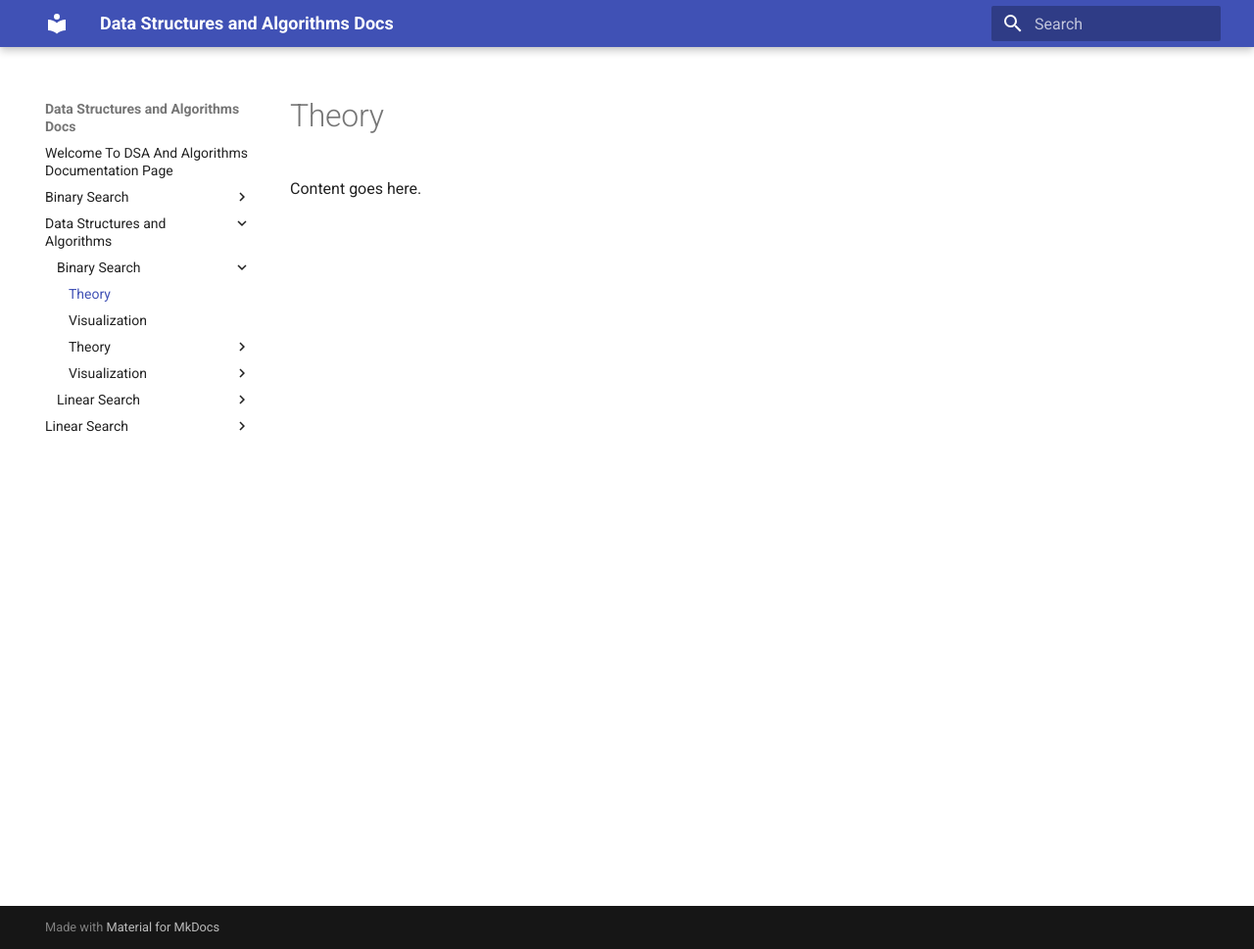
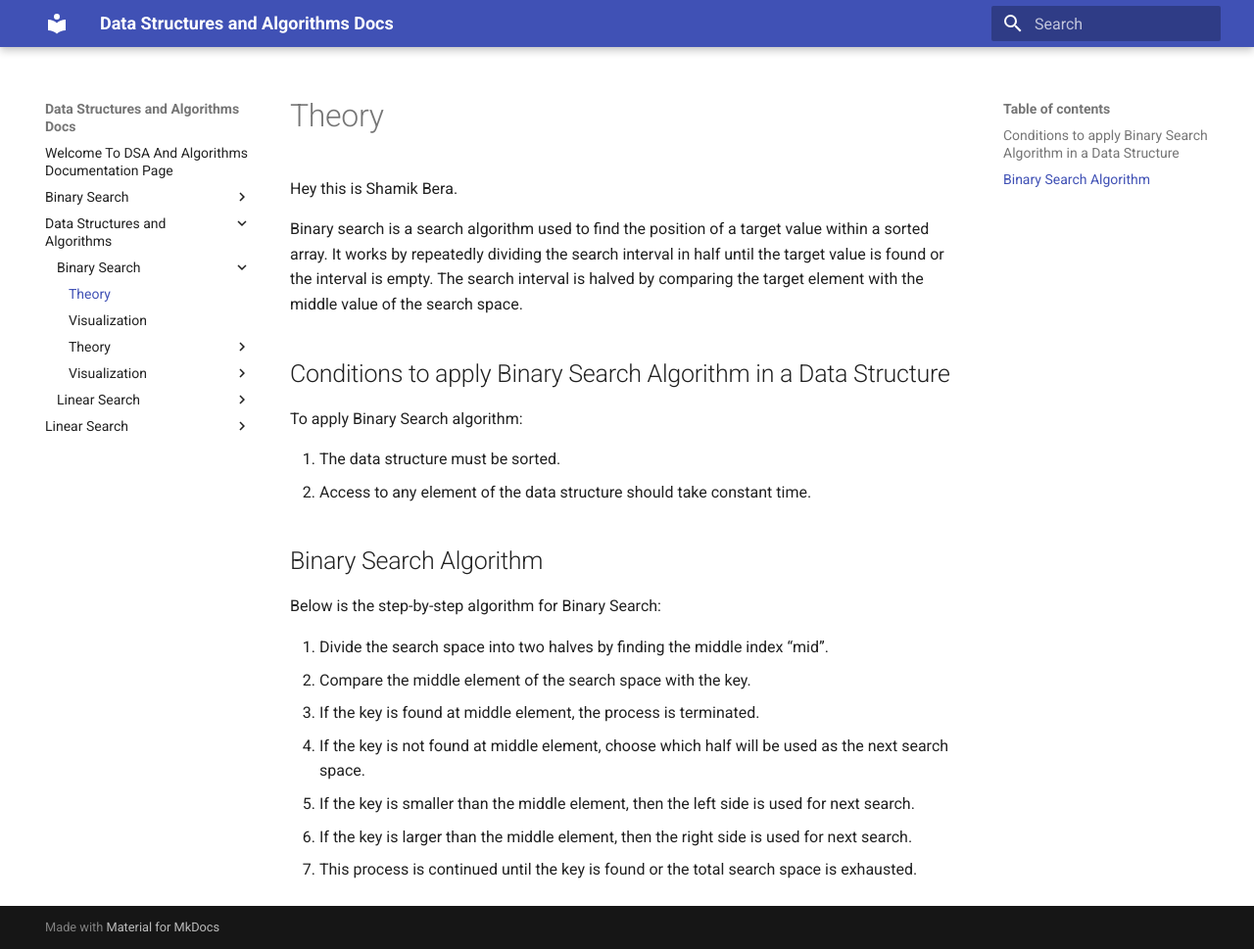
Before and after one commit to Shamik-Nestle/wiki-to-git-pages, an MkDocs documentation site: the page built from docs/Data Structures and Algorithms/Binary Search/Theory.md, in a window 1280 px wide and 969 px high. Shown: the whole window at 98% size. Built offline with MkDocs 1.6.1 and Material for MkDocs 9.7.7, drawn with Linux system fonts in a browser that asks for light colours.

Commit message:
(Azure Bot)chore:Adding/Updating pages in docs

```diff
--- a/docs/Data Structures and Algorithms/Binary Search/Theory.md
+++ b/docs/Data Structures and Algorithms/Binary Search/Theory.md
@@ -1,3 +1,22 @@
-# Theory
 
-Content goes here.
+Hey this is Shamik Bera.
+
+Binary search is a search algorithm used to find the position of a target value within a sorted array. It works by repeatedly dividing the search interval in half until the target value is found or the interval is empty. The search interval is halved by comparing the target element with the middle value of the search space.
+
+## Conditions to apply Binary Search Algorithm in a Data Structure
+
+To apply Binary Search algorithm:
+
+1. The data structure must be sorted.
+1. Access to any element of the data structure should take constant time.
+
+## Binary Search Algorithm
+Below is the step-by-step algorithm for Binary Search:
+
+1. Divide the search space into two halves by finding the middle index “mid”.
+1. Compare the middle element of the search space with the key.
+1. If the key is found at middle element, the process is terminated.
+1. If the key is not found at middle element, choose which half will be used as the next search space.
+1. If the key is smaller than the middle element, then the left side is used for next search.
+1. If the key is larger than the middle element, then the right side is used for next search.
+1. This process is continued until the key is found or the total search space is exhausted.
```
Also changed, not shown: docs/Data Structures and Algorithms/Binary Search/Visualization.md (+1 -3 lines), docs/Data Structures and Algorithms/Linear Search/Theory.md (+17 -2 lines), docs/Data Structures and Algorithms/Linear Search/Time Complexity and Applications.md (+16 -2 lines).
